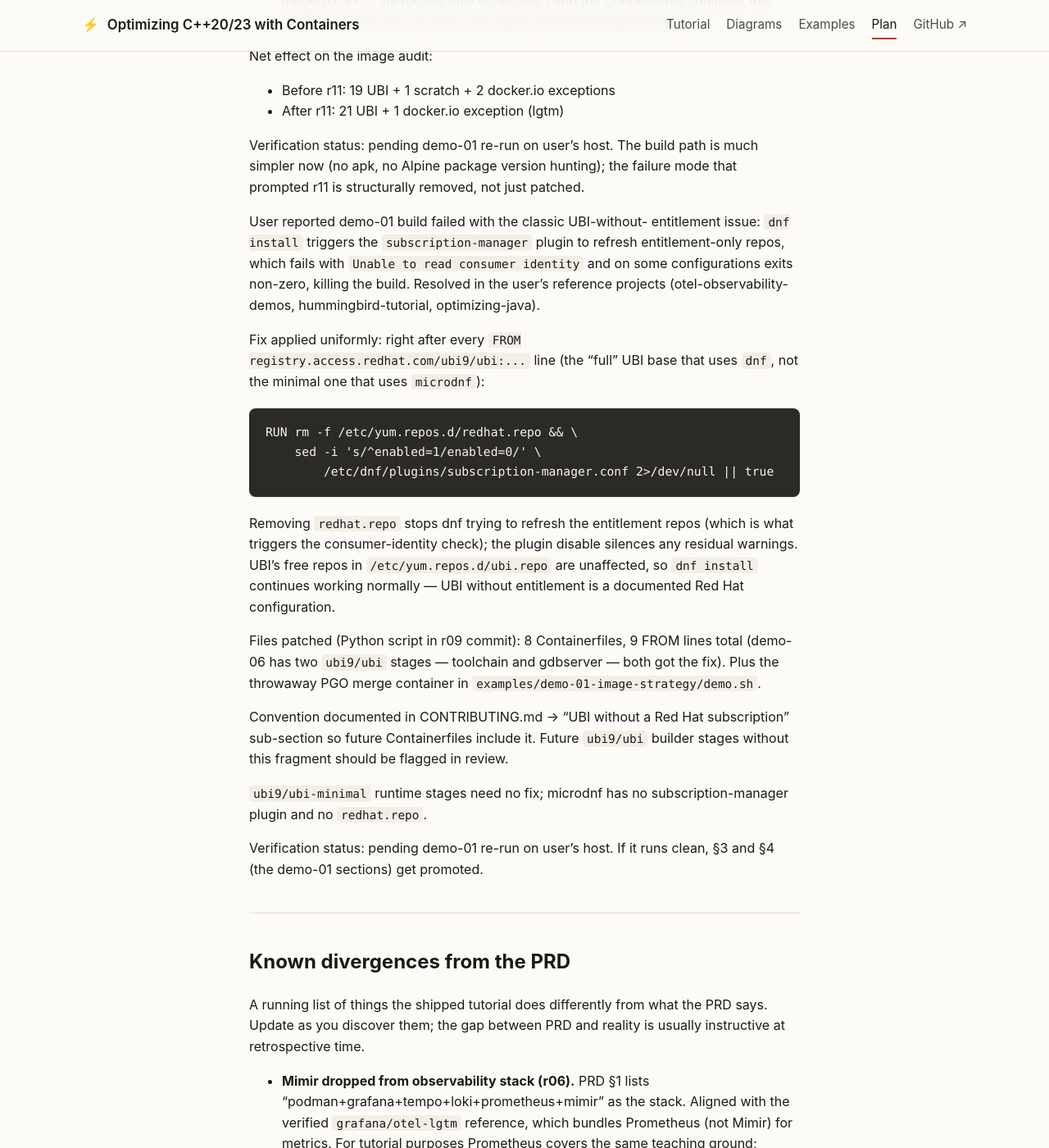
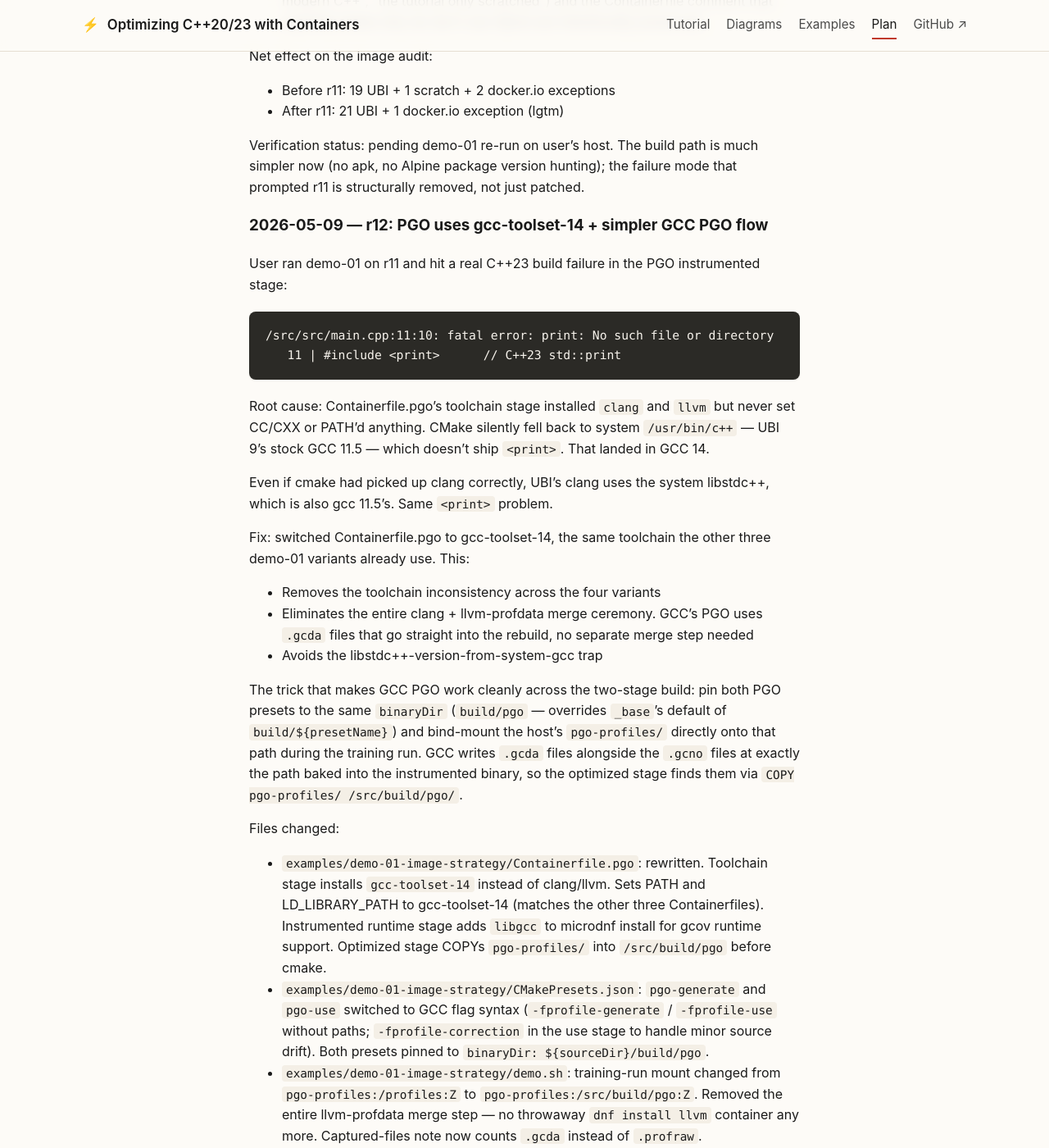
Before and after one commit to patterncatalyst/cpp-container-optimization-tutorial, a Jekyll site: the page built from _plans/reconciliation-plan.md, in a window 1280 px wide and 1400 px high, scrolled down 16704 px. Shown: the whole window at 82% size. Built offline with Jekyll 4.4.1, drawn with Linux system fonts in a browser that asks for light colours; some of the changed text lies outside the part shown.

Commit message:
fix(demo-01): PGO uses gcc-toolset-14 + simpler GCC PGO flow

```diff
--- a/_plans/reconciliation-plan.md
+++ b/_plans/reconciliation-plan.md
@@ -689,43 +689,87 @@ build path is much simpler now (no apk, no Alpine package version
 hunting); the failure mode that prompted r11 is structurally
 removed, not just patched.
 
-User reported demo-01 build failed with the classic UBI-without-
-entitlement issue: `dnf install` triggers the `subscription-manager`
-plugin to refresh entitlement-only repos, which fails with `Unable
-to read consumer identity` and on some configurations exits non-zero,
-killing the build. Resolved in the user's reference projects
-(otel-observability-demos, hummingbird-tutorial, optimizing-java).
+### 2026-05-09 — r12: PGO uses gcc-toolset-14 + simpler GCC PGO flow
 
-Fix applied uniformly: right after every `FROM
-registry.access.redhat.com/ubi9/ubi:...` line (the "full" UBI base
-that uses `dnf`, not the minimal one that uses `microdnf`):
+User ran demo-01 on r11 and hit a real C++23 build failure in the
+PGO instrumented stage:
 
-    RUN rm -f /etc/yum.repos.d/redhat.repo && \
-        sed -i 's/^enabled=1/enabled=0/' \
-            /etc/dnf/plugins/subscription-manager.conf 2>/dev/null || true
+    /src/src/main.cpp:11:10: fatal error: print: No such file or directory
+       11 | #include <print>      // C++23 std::print
 
-Removing `redhat.repo` stops dnf trying to refresh the entitlement
-repos (which is what triggers the consumer-identity check); the
-plugin disable silences any residual warnings. UBI's free repos in
-`/etc/yum.repos.d/ubi.repo` are unaffected, so `dnf install`
-continues working normally — UBI without entitlement is a documented
-Red Hat configuration.
+Root cause: Containerfile.pgo's toolchain stage installed `clang`
+and `llvm` but never set CC/CXX or PATH'd anything. CMake silently
+fell back to system `/usr/bin/c++` — UBI 9's stock GCC 11.5 — which
+doesn't ship `<print>`. That landed in GCC 14.
 
-Files patched (Python script in r09 commit): 8 Containerfiles,
-9 FROM lines total (demo-06 has two `ubi9/ubi` stages — toolchain
-and gdbserver — both got the fix). Plus the throwaway PGO merge
-container in `examples/demo-01-image-strategy/demo.sh`.
+Even if cmake had picked up clang correctly, UBI's clang uses the
+system libstdc++, which is also gcc 11.5's. Same `<print>` problem.
 
-Convention documented in CONTRIBUTING.md → "UBI without a Red Hat
-subscription" sub-section so future Containerfiles include it.
-Future `ubi9/ubi` builder stages without this fragment should be
-flagged in review.
+Fix: switched Containerfile.pgo to gcc-toolset-14, the same toolchain
+the other three demo-01 variants already use. This:
 
-`ubi9/ubi-minimal` runtime stages need no fix; microdnf has no
-subscription-manager plugin and no `redhat.repo`.
+- Removes the toolchain inconsistency across the four variants
+- Eliminates the entire clang + llvm-profdata merge ceremony.
+  GCC's PGO uses `.gcda` files that go straight into the rebuild,
+  no separate merge step needed
+- Avoids the libstdc++-version-from-system-gcc trap
 
-Verification status: pending demo-01 re-run on user's host. If it
-runs clean, §3 and §4 (the demo-01 sections) get promoted.
+The trick that makes GCC PGO work cleanly across the two-stage
+build: pin both PGO presets to the same `binaryDir`
+(`build/pgo` — overrides `_base`'s default of `build/${presetName}`)
+and bind-mount the host's `pgo-profiles/` directly onto that path
+during the training run. GCC writes `.gcda` files alongside the
+`.gcno` files at exactly the path baked into the instrumented
+binary, so the optimized stage finds them via
+`COPY pgo-profiles/ /src/build/pgo/`.
+
+Files changed:
+- `examples/demo-01-image-strategy/Containerfile.pgo`: rewritten.
+  Toolchain stage installs `gcc-toolset-14` instead of clang/llvm.
+  Sets PATH and LD_LIBRARY_PATH to gcc-toolset-14 (matches the
+  other three Containerfiles). Instrumented runtime stage adds
+  `libgcc` to microdnf install for gcov runtime support. Optimized
+  stage COPYs `pgo-profiles/` into `/src/build/pgo` before cmake.
+- `examples/demo-01-image-strategy/CMakePresets.json`: `pgo-generate`
+  and `pgo-use` switched to GCC flag syntax (`-fprofile-generate` /
+  `-fprofile-use` without paths; `-fprofile-correction` in the use
+  stage to handle minor source drift). Both presets pinned to
+  `binaryDir: ${sourceDir}/build/pgo`.
+- `examples/demo-01-image-strategy/demo.sh`: training-run mount
+  changed from `pgo-profiles:/profiles:Z` to
+  `pgo-profiles:/src/build/pgo:Z`. Removed the entire llvm-profdata
+  merge step — no throwaway `dnf install llvm` container any more.
+  Captured-files note now counts `.gcda` instead of `.profraw`.
+
+User-requested cleanup: dropped the "no extra package ecosystem"
+comment from `Containerfile.ubi-micro`. Project convention going
+forward: don't mention that ecosystem in active content. Historical
+log entries from r02–r11 are the record of how we got here, kept
+as-is.
+
+User asked separately: "did you take any of the podman best practices
+from the optimizing java or hummingbird projects like the :Z?" —
+answered yes, audited and confirmed:
+
+- All six `demo.sh` files use the
+  `cd "$(dirname "${BASH_SOURCE[0]}")"` cd-first pattern up front
+- Every bind mount in active composes/scripts uses `:Z` (or `:ro,Z`
+  for read-only mounts) for SELinux compatibility
+- Fully-qualified image names everywhere
+- 127.0.0.1-bound port mappings
+- `user: root` + `tmpfs: /data` for rootless Grafana (r06)
+- UBI w/o entitlement subscription-manager fix (r09)
+- pre-pull.sh + verify-stacks.sh patterns (r06–r08)
+- Anonymous Grafana viewer
+
+Image audit unchanged: 21 UBI references + 1 documented Docker Hub
+exception (`grafana/otel-lgtm`).
+
+Verification status: pending demo-01 re-run with r12. The specific
+`<print>` failure is structurally removed (gcc-toolset-14 provides
+GCC 14's libstdc++ which has `<print>`). If all four variants build
+and the latency/size tables emit, §3 and §4 promote to verified
+in r13.
 
 ---
 
```
Also changed, not shown: examples/demo-01-image-strategy/CMakePresets.json (+6 -4 lines), 3 other files.
